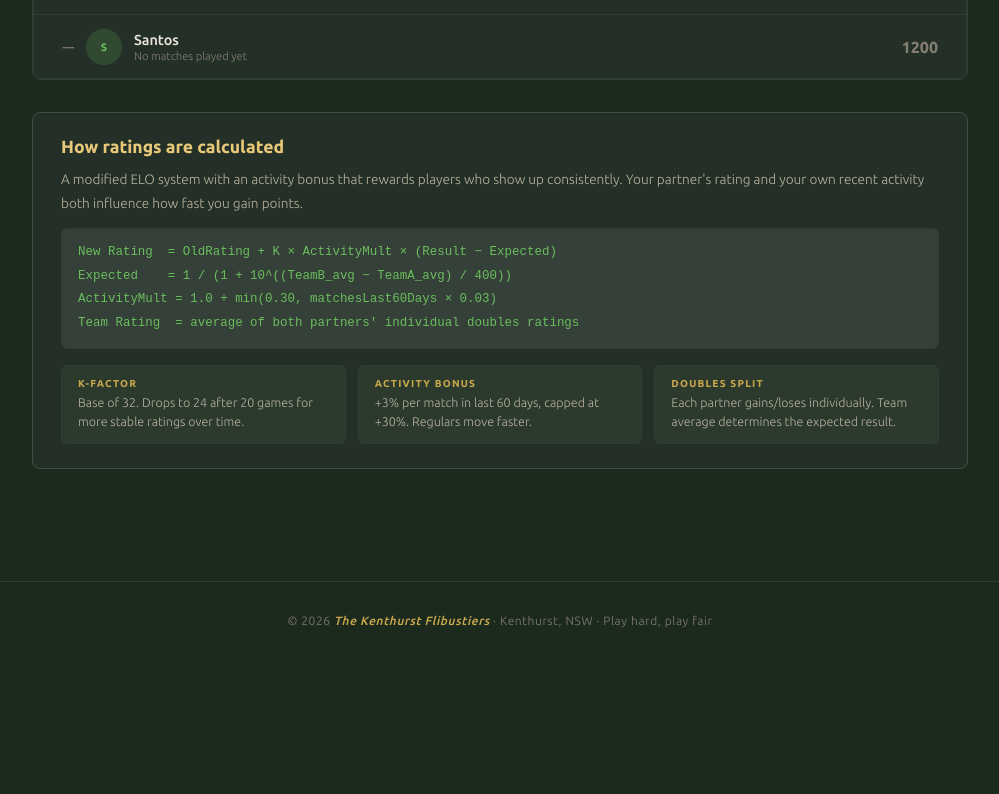
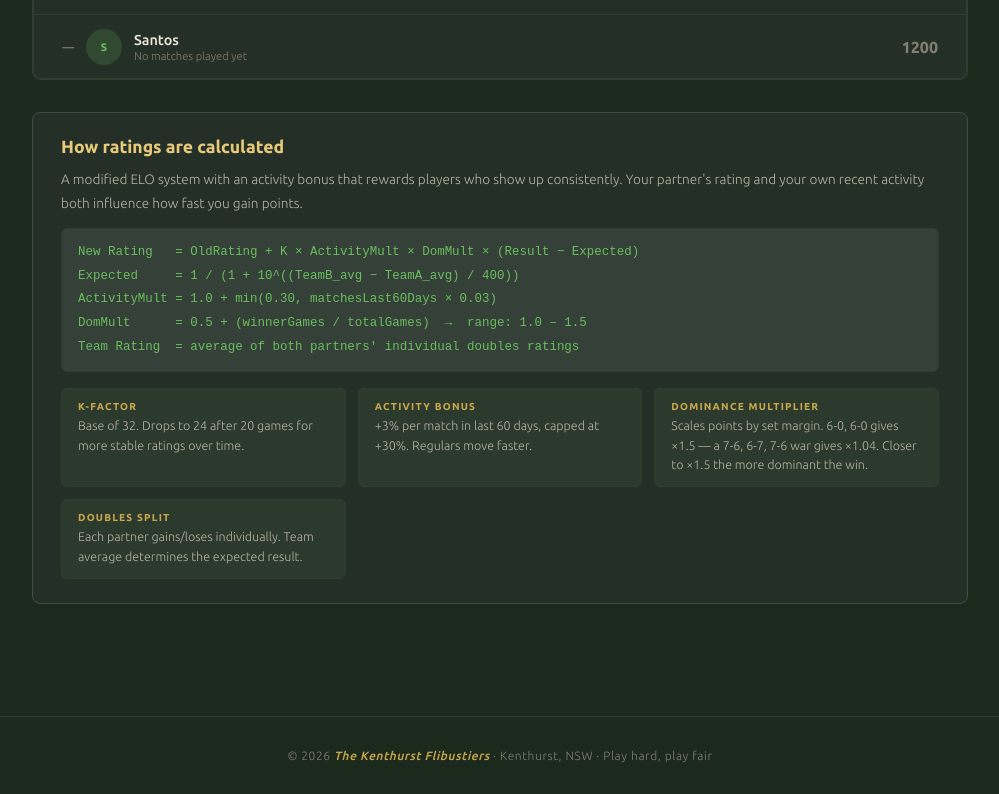
Before and after one commit to dmitridrozdov/kenthurst-flibustiers, a Next.js app: page / in a window 1280 px wide. Shown: the part 1468-2262 px from the top of the page, without its empty margins (140-1139 px from the left). Before the commit the page ends 2127 px from the top, so only its background shows below. Built offline with nearby package versions, Linux system fonts and the light colour scheme.

Commit message:
Update page.tsx

```diff
--- a/src/app/page.tsx
+++ b/src/app/page.tsx
@@ -170,10 +170,12 @@ export default async function HomePage() {
               consistently. Your partner&apos;s rating and your own recent activity both influence
               how fast you gain points.
             </p>
-            <pre className={styles.formula}>{`New Rating  = OldRating + K × ActivityMult × (Result − Expected)
-Expected    = 1 / (1 + 10^((TeamB_avg − TeamA_avg) / 400))
+            <pre className={styles.formula}>{`New Rating   = OldRating + K × ActivityMult × DomMult × (Result − Expected)
+Expected     = 1 / (1 + 10^((TeamB_avg − TeamA_avg) / 400))
 ActivityMult = 1.0 + min(0.30, matchesLast60Days × 0.03)
+DomMult      = 0.5 + (winnerGames / totalGames)  →  range: 1.0 – 1.5
 Team Rating  = average of both partners' individual doubles ratings`}</pre>
+
             <div className={styles.factorsGrid}>
               <div className={styles.factorCard}>
                 <div className={styles.factorName}>K-Factor</div>
@@ -184,10 +186,15 @@ Team Rating  = average of both partners' individual doubles ratings`}</pre>
                 <div className={styles.factorDesc}>+3% per match in last 60 days, capped at +30%. Regulars move faster.</div>
               </div>
               <div className={styles.factorCard}>
+                <div className={styles.factorName}>Dominance Multiplier</div>
+                <div className={styles.factorDesc}>Scales points by set margin. 6-0, 6-0 gives ×1.5 — a 7-6, 6-7, 7-6 war gives ×1.04. Closer to ×1.5 the more dominant the win.</div>
+              </div>
+              <div className={styles.factorCard}>
                 <div className={styles.factorName}>Doubles Split</div>
                 <div className={styles.factorDesc}>Each partner gains/loses individually. Team average determines the expected result.</div>
               </div>
             </div>
+
           </div>
         </div>
       </main>
```
